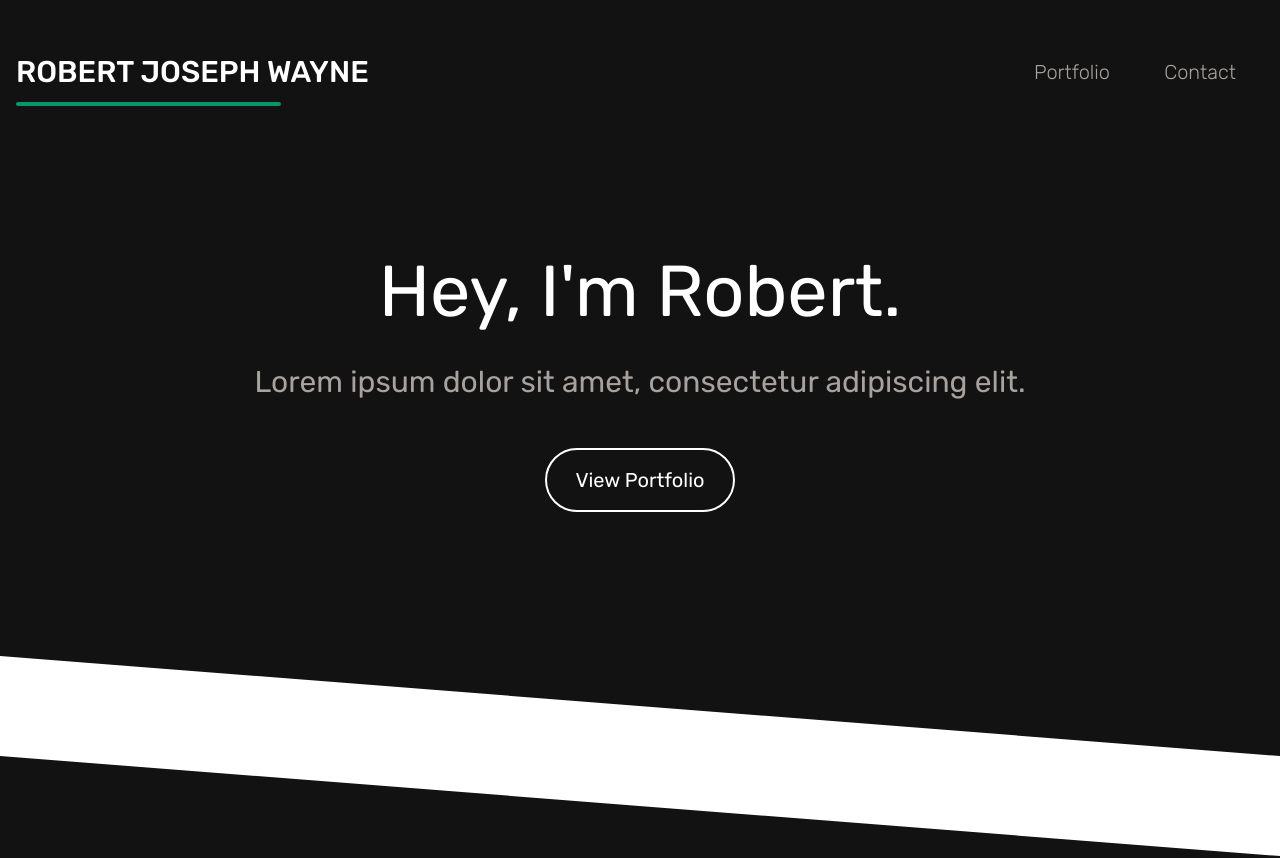
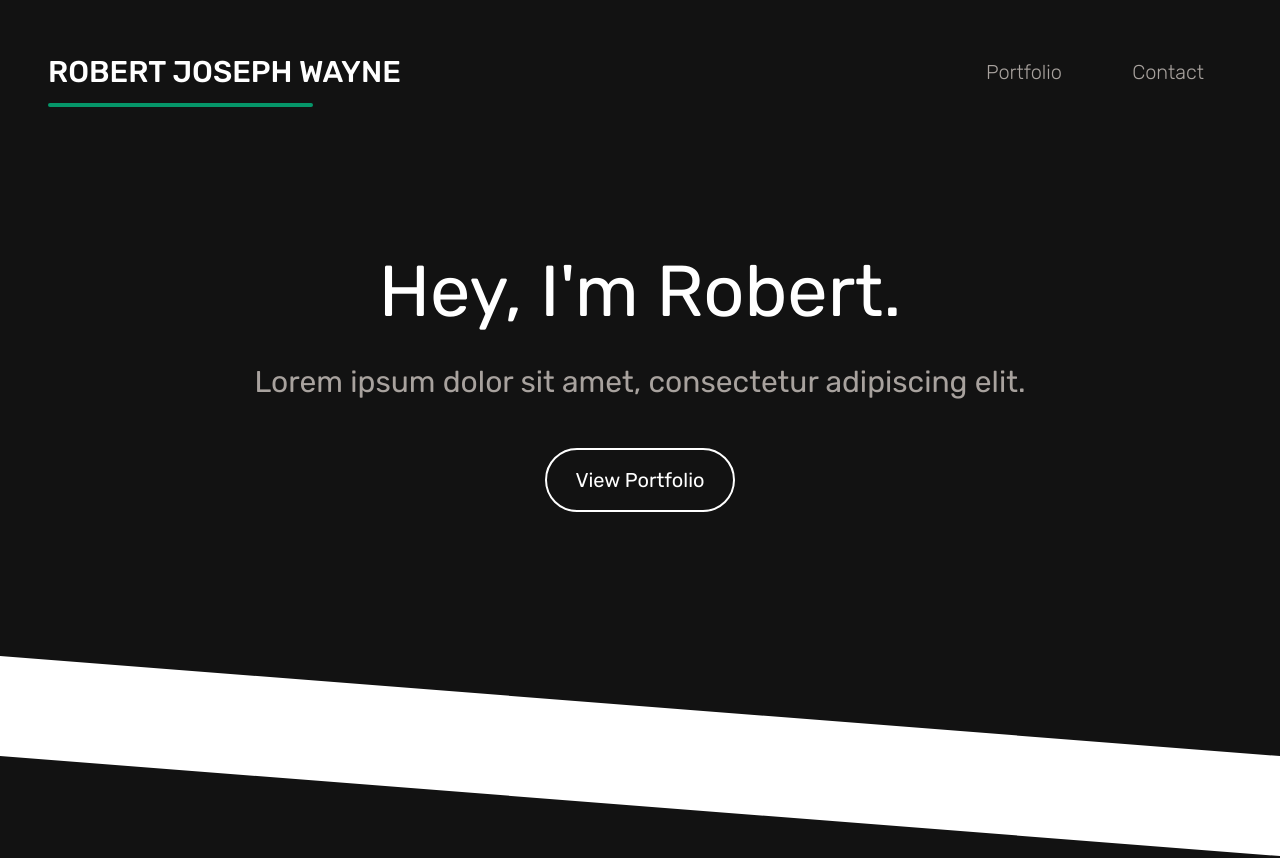
Before and after one commit to robertjosephwayne/personal-website, an Angular app: page / in a window 1280 px wide. Shown: the top 858 px of the page. Built offline with nearby package versions, Linux system fonts and the light colour scheme; what @ngrx/store would draw is missing.

Commit message:
Display partial title and adjust spacing at smaller screen sizes

```diff
--- a/src/app/components/header/header.component.html
+++ b/src/app/components/header/header.component.html
@@ -1,15 +1,21 @@
-<mat-toolbar class="bg-darkGray text-white 2xl:px-8">
-  <mat-toolbar-row class="max-w-7xl mx-auto mt-12">
+<mat-toolbar class="bg-darkGray text-white px-8">
+  <mat-toolbar-row class="flex justify-between max-w-7xl mx-auto mt-12">
     <a routerLink="/" class="inline-flex flex-col group">
-      <span class="mb-3 text-3xl font-medium">ROBERT JOSEPH WAYNE</span>
+      <div class="inline mb-3">
+        <span class="xs:hidden text-3xl font-medium">RJW</span>
+        <span class="hidden xs:inline text-3xl font-medium">ROBERT</span>
+        <span class="hidden md:inline text-3xl font-medium"> JOSEPH</span>
+        <span class="hidden xs:inline text-3xl font-medium"> WAYNE</span>
+      </div>
       <span
         class="h-1 w-3/4 group-hover:w-2/12 bg-green-600 rounded-3xl transition-all duration-500 ease-in-out"
       ></span>
     </a>
 
-    <span class="flex flex-grow"></span>
-
-    <div class="inline-flex flex-col group justify-center w-32 text-center">
+    <div class="inline-flex space-x-4">
+      <div
+        class="inline-flex flex-col group justify-center w-20 xs:w-32 text-center"
+      >
         <a
           routerLink="/portfolio"
           routerLinkActive
@@ -30,7 +36,9 @@
         </span>
       </div>
 
-    <div class="inline-flex flex-col group justify-center w-32 text-center">
+      <div
+        class="inline-flex flex-col group justify-center w-20 xs:w-32 text-center"
+      >
         <a
           routerLink="/contact"
           routerLinkActive
@@ -50,8 +58,6 @@
         >
         </span>
       </div>
+    </div>
   </mat-toolbar-row>
-  <!-- <a>
-
-  </a> -->
 </mat-toolbar>
```
Lines whose indentation alone changed are shown as unchanged.
